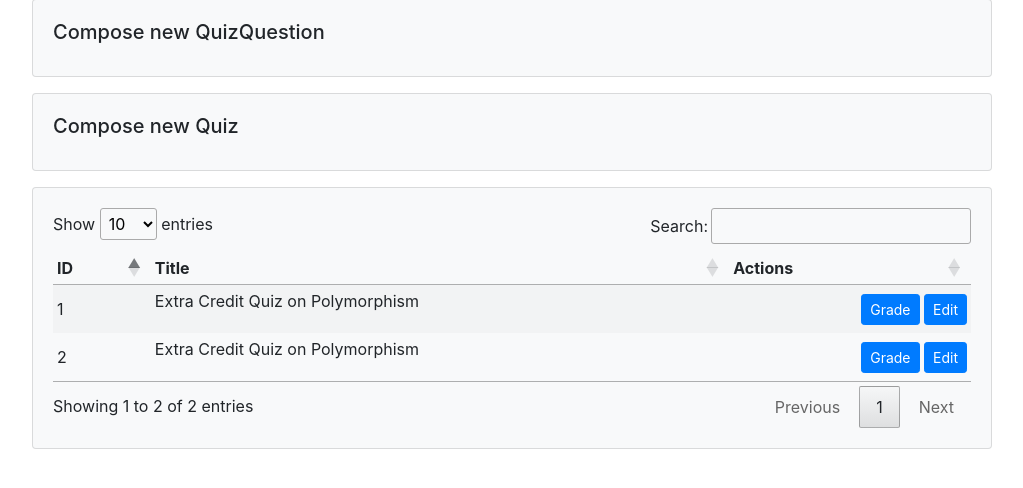
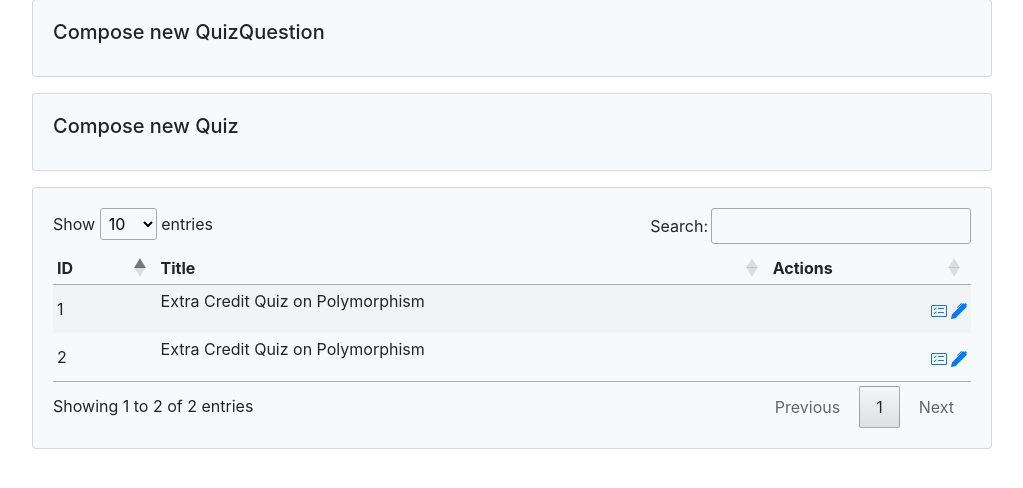
Before and after one commit to cereal-lab/EvoPIE, a Flask app: page /quizzes-browser in a window 1280 px wide. Shown: the part 312-800 px from the top of the page, without its empty margins (128-1151 px from the left). Run offline with Flask 2, Linux system fonts and the light colour scheme; a user stored in the database is signed in; data comes from the database, SQL or seed files in the repository; some libraries are stand-ins or nearby versions.

Commit message:
adding icons you should

```diff
--- a/evopie/templates/quizzes-browser.html
+++ b/evopie/templates/quizzes-browser.html
@@ -203,11 +203,25 @@
                             </div>
                         </td>
                         <td class='text-right'>
-                            <a  href='{{url_for('pages.get_grades', qid=single_quiz.id)}}' type="button" class="btn btn-primary btn-sm">
-                            Grade
+                            <!a  href='{{url_for('pages.get_grades', qid=single_quiz.id)}}' type="button" class="btn btn-primary btn-sm">
+                            <a  href='{{url_for('pages.get_grades', qid=single_quiz.id)}}' type="button" class="">
+                                <svg xmlns="http://www.w3.org/2000/svg" width="16" height="16" fill="currentColor" class="bi bi-card-checklist" viewBox="0 0 16 16">
+                                    <path d="M14.5 3a.5.5 0 0 1 .5.5v9a.5.5 0 0 1-.5.5h-13a.5.5 0 0 1-.5-.5v-9a.5.5 0 0 1 .5-.5h13zm-13-1A1.5 1.5 0 0 0 0 3.5v9A1.5 1.5 0 0 0 1.5 14h13a1.5 1.5 0 0 0 1.5-1.5v-9A1.5 1.5 0 0 0 14.5 2h-13z"/>
+                                    <path d="M7 5.5a.5.5 0 0 1 .5-.5h5a.5.5 0 0 1 0 1h-5a.5.5 0 0 1-.5-.5zm-1.496-.854a.5.5 0 0 1 0 .708l-1.5 1.5a.5.5 0 0 1-.708 0l-.5-.5a.5.5 0 1 1 .708-.708l.146.147 1.146-1.147a.5.5 0 0 1 .708 0zM7 9.5a.5.5 0 0 1 .5-.5h5a.5.5 0 0 1 0 1h-5a.5.5 0 0 1-.5-.5zm-1.496-.854a.5.5 0 0 1 0 .708l-1.5 1.5a.5.5 0 0 1-.708 0l-.5-.5a.5.5 0 0 1 .708-.708l.146.147 1.146-1.147a.5.5 0 0 1 .708 0z"/>
+                                  </svg>
+
+                                <!--
+                                    <svg xmlns="http://www.w3.org/2000/svg" width="16" height="16" fill="currentColor" class="bi bi-pencil-square" viewBox="0 0 16 16">
+                                    <path d="M15.502 1.94a.5.5 0 0 1 0 .706L14.459 3.69l-2-2L13.502.646a.5.5 0 0 1 .707 0l1.293 1.293zm-1.75 2.456-2-2L4.939 9.21a.5.5 0 0 0-.121.196l-.805 2.414a.25.25 0 0 0 .316.316l2.414-.805a.5.5 0 0 0 .196-.12l6.813-6.814z"/>
+                                    <path fill-rule="evenodd" d="M1 13.5A1.5 1.5 0 0 0 2.5 15h11a1.5 1.5 0 0 0 1.5-1.5v-6a.5.5 0 0 0-1 0v6a.5.5 0 0 1-.5.5h-11a.5.5 0 0 1-.5-.5v-11a.5.5 0 0 1 .5-.5H9a.5.5 0 0 0 0-1H2.5A1.5 1.5 0 0 0 1 2.5v11z"/>
+                                    </svg>
+                                -->
                             </a>
-                            <a  href='#' type="button" class="btn btn-primary btn-sm">
-                                Edit
+                            <!a  href='#' type="button" class="btn btn-primary btn-sm">
+                            <a  href='#' type="button" class="">
+                                <svg xmlns="http://www.w3.org/2000/svg" width="16" height="16" fill="currentColor" class="bi bi-pen-fill" viewBox="0 0 16 16">
+                                    <path d="m13.498.795.149-.149a1.207 1.207 0 1 1 1.707 1.708l-.149.148a1.5 1.5 0 0 1-.059 2.059L4.854 14.854a.5.5 0 0 1-.233.131l-4 1a.5.5 0 0 1-.606-.606l1-4a.5.5 0 0 1 .131-.232l9.642-9.642a.5.5 0 0 0-.642.056L6.854 4.854a.5.5 0 1 1-.708-.708L9.44.854A1.5 1.5 0 0 1 11.5.796a1.5 1.5 0 0 1 1.998-.001z"/>
+                                </svg>
                             </a>
                         </td>
                     </tr>
```
Also changed, not shown: evopie/templates/questions-browser.html (+11 -1 lines).
